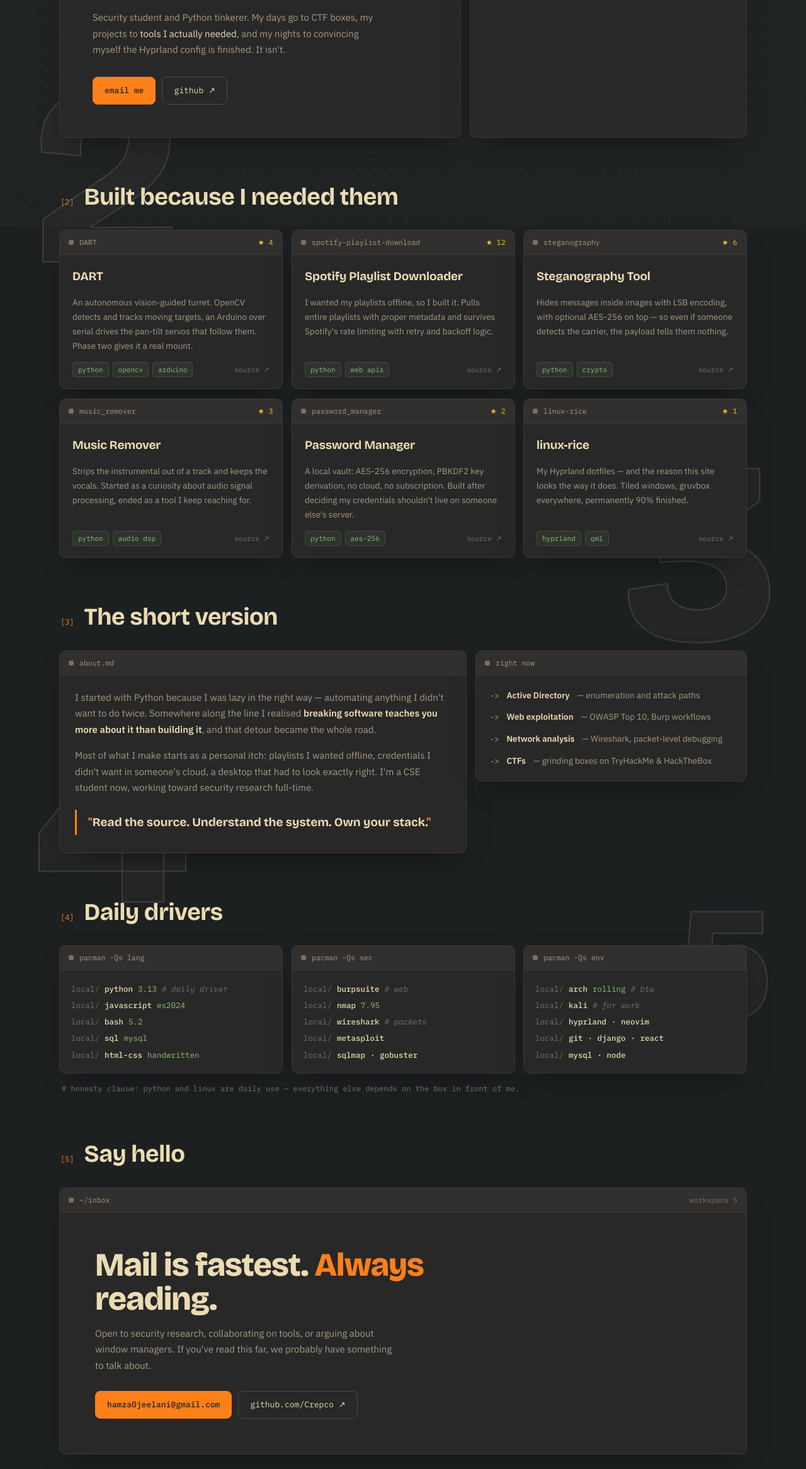
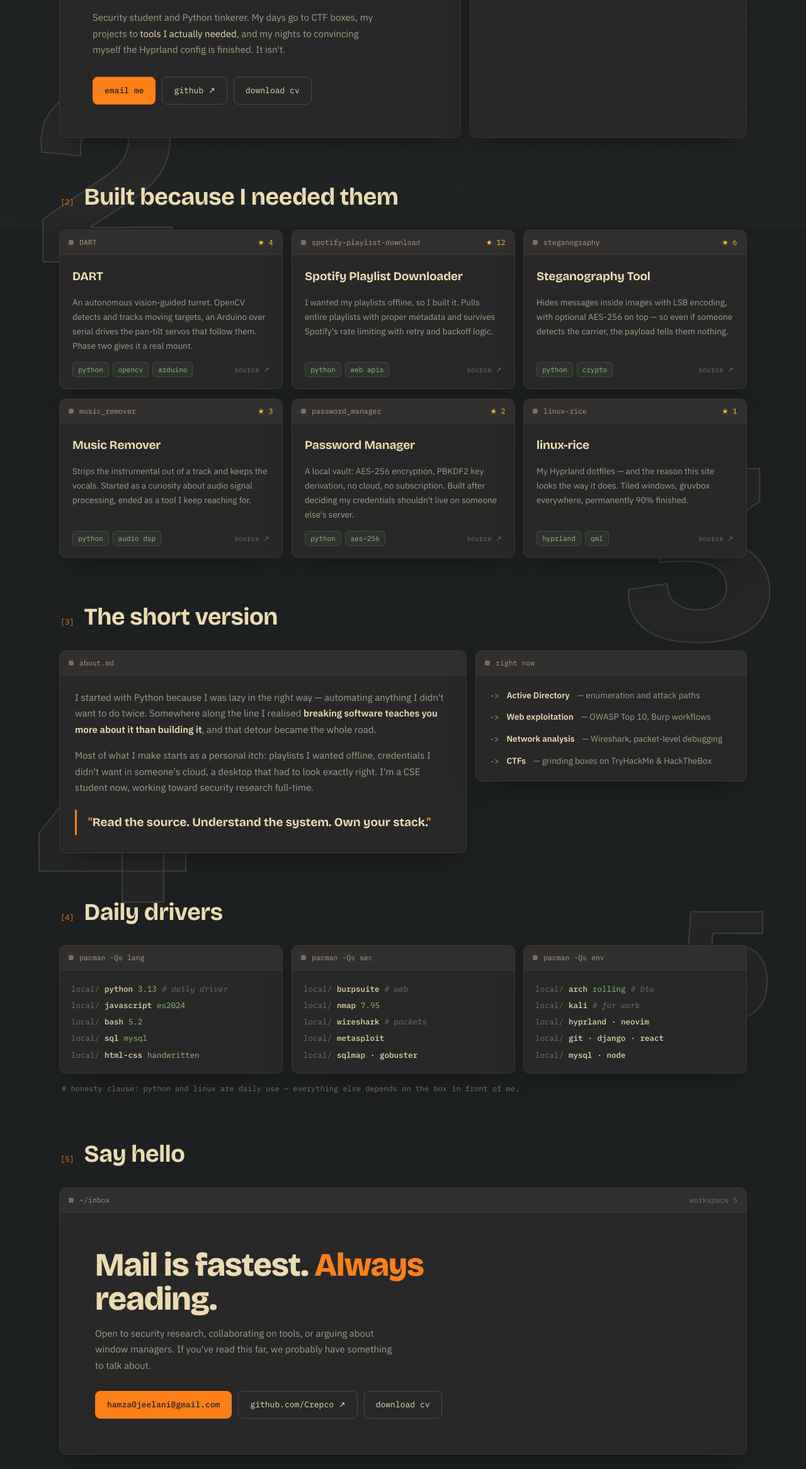
Before and after one commit to Crepco/Crepco.github.io, a plain HTML site: page index.html in a window 1280 px wide. Shown: the part 440-2773 px from the top of the page at 63% size. Drawn offline with nearby package versions, Linux system fonts and the light colour scheme; no server answers.

Commit message:
Add downloadable CV and links
Add Hamza_Jeelani_CV.pdf to the repo and insert 'download cv' buttons in index.html (two btn-row locations) that link to the PDF with the download attribute for direct download.

```diff
--- a/index.html
+++ b/index.html
@@ -474,6 +474,7 @@ html.js .tile.open {
           <div class="btn-row">
             <a class="btn solid" href="mailto:hamza0jeelani@gmail.com">email me</a>
             <a class="btn" href="https://github.com/Crepco" target="_blank" rel="noopener noreferrer">github &nearr;</a>
+            <a class="btn" href="Hamza_Jeelani_CV.pdf" download>download cv</a>
           </div>
         </div>
       </div>
@@ -721,6 +722,7 @@ html.js .tile.open {
         <div class="btn-row">
           <a class="btn solid" href="mailto:hamza0jeelani@gmail.com">hamza0jeelani@gmail.com</a>
           <a class="btn" href="https://github.com/Crepco" target="_blank" rel="noopener noreferrer">github.com/Crepco &nearr;</a>
+          <a class="btn" href="Hamza_Jeelani_CV.pdf" download>download cv</a>
         </div>
       </div>
     </div>
```
Also changed, not shown: 1 other file.
